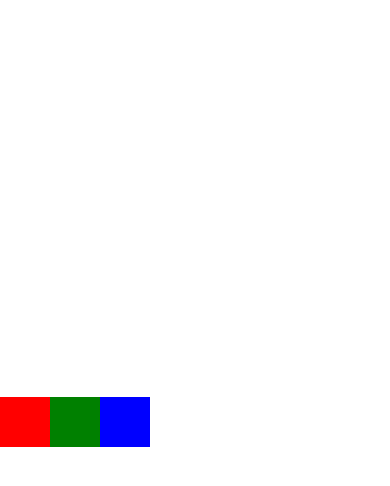
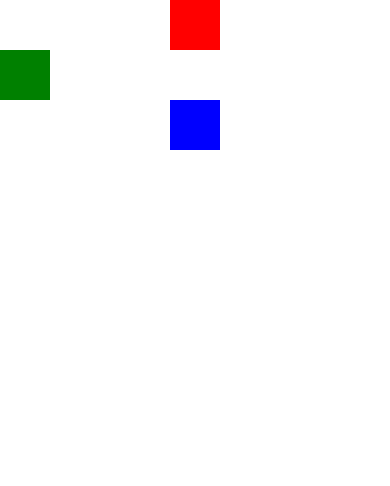
Before and after one commit to kazuuu/2tdss2023, a React Native app in the folder FiapApp/: screen / in a window 390 px wide. Shown: the top 486 px of the page. Built offline with nearby package versions, Linux system fonts and the light colour scheme.

Commit message:
flex 7 align self

```diff
--- a/FiapApp/App.js
+++ b/FiapApp/App.js
@@ -7,11 +7,10 @@ export default class App extends React.Component {
     return (
       <View style={{
         flex: 1,
-        flexDirection: 'row',
         alignItems: 'center',
       }}>
         <View style={{ height: 50, width: 50, backgroundColor: 'red'}} />
-        <View style={{ height: 50, width: 50, backgroundColor: 'green'}} />
+        <View style={{ height: 50, width: 50, backgroundColor: 'green', alignSelf: 'flex-start'}} />
         <View style={{ height: 50, width: 50, backgroundColor: 'blue'}} />
         <StatusBar style="auto" />
       </View>
```
